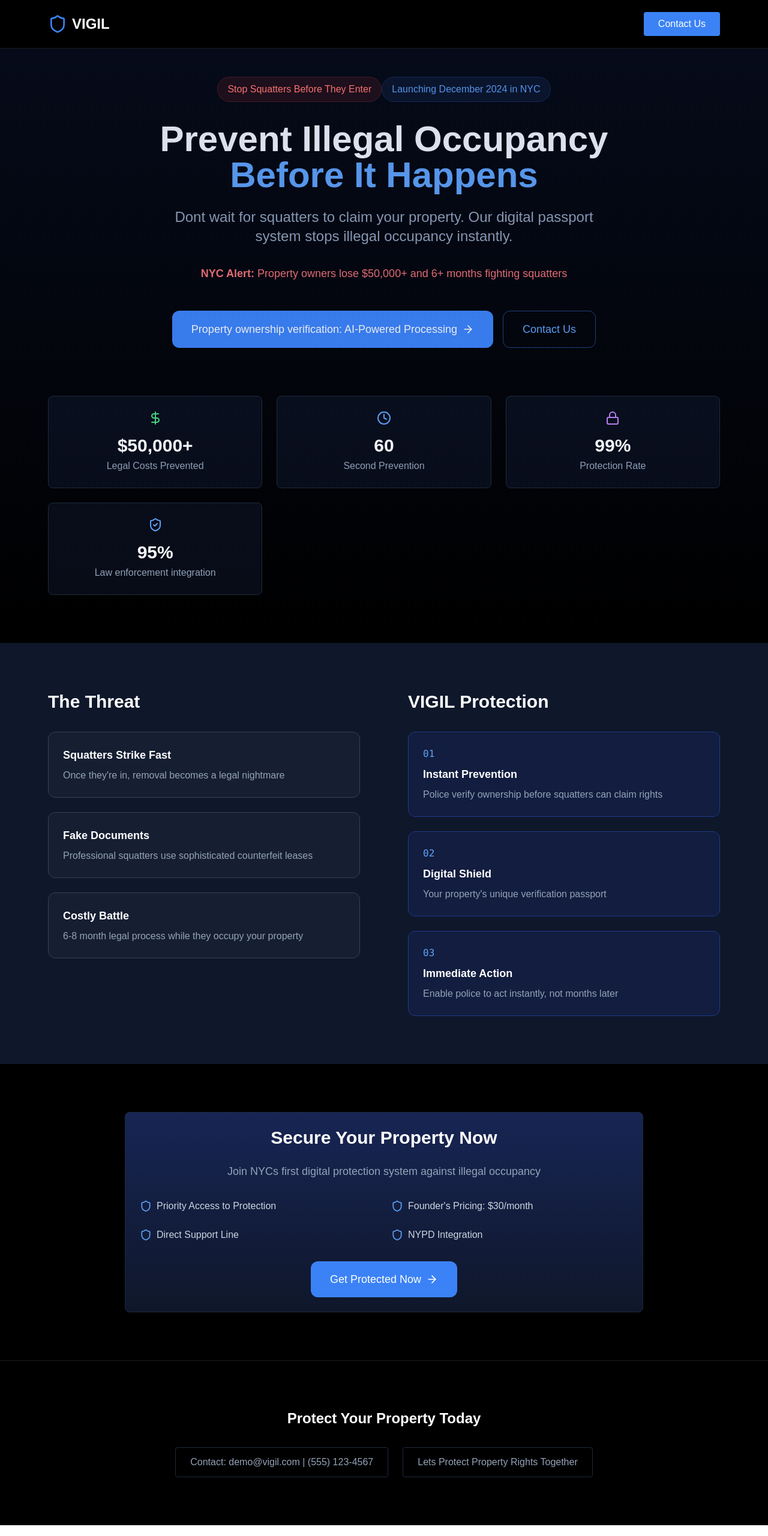
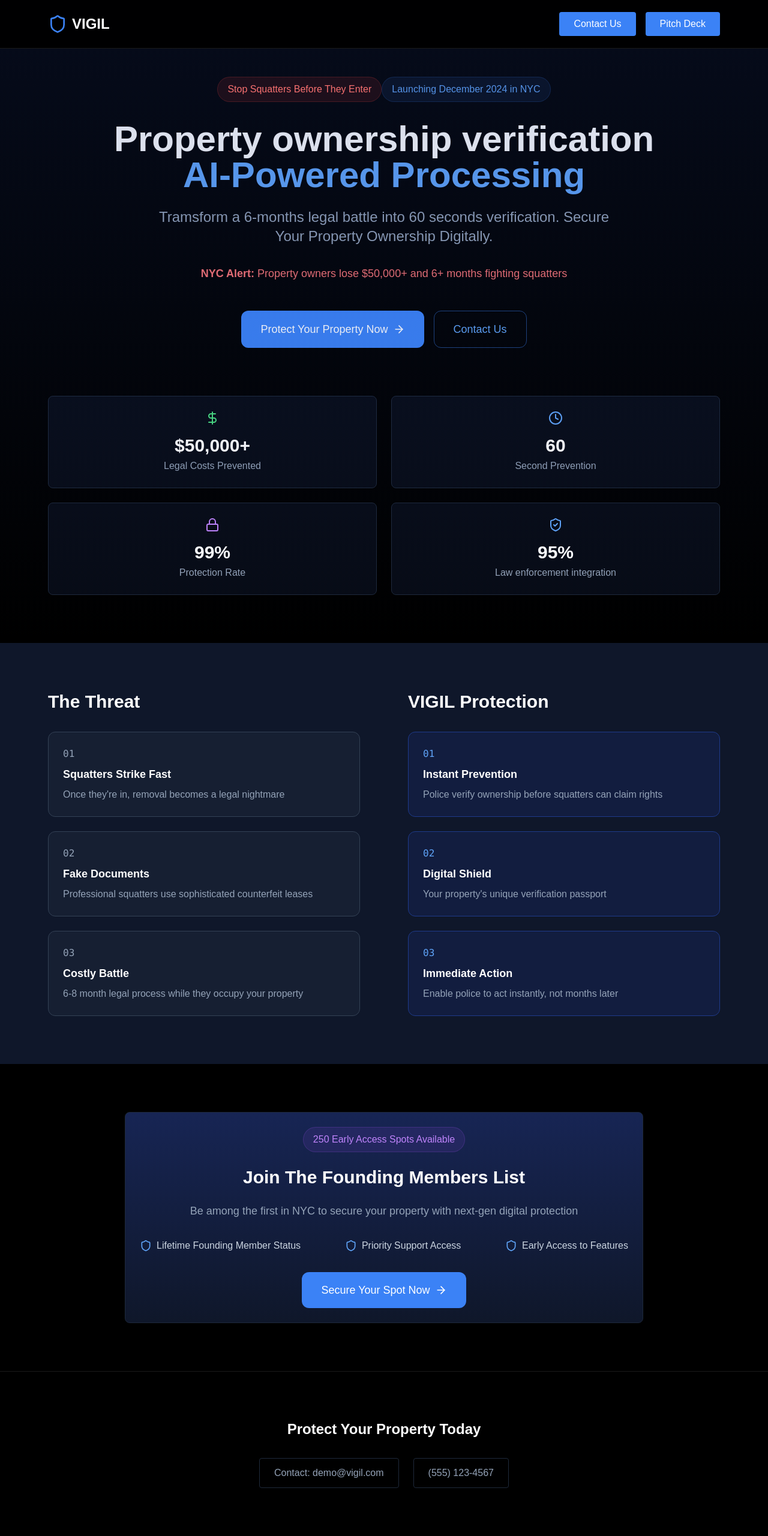
Before and after one commit to The-Vigil/Vigil_website, a Next.js app: page / in a window 1280 px wide. Shown: the whole page at 60% size. Built offline with nearby package versions, Linux system fonts and the light colour scheme.

Commit message:
updated webste form

```diff
--- a/components/artifact.tsx
+++ b/components/artifact.tsx
@@ -1,10 +1,17 @@
 "use client";
-import React from 'react';
-import { Shield, ArrowRight, Lock, Clock, DollarSign, ShieldCheck  } from 'lucide-react';
-import Link from 'next/link';
+import React from "react";
+import {
+  Shield,
+  ArrowRight,
+  Lock,
+  Clock,
+  DollarSign,
+  ShieldCheck,
+} from "lucide-react";
+import Link from "next/link";
 
 interface ButtonProps extends React.ButtonHTMLAttributes<HTMLButtonElement> {
-  variant?: 'primary' | 'outline';
+  variant?: "primary" | "outline";
   className?: string;
 }
 
@@ -16,12 +23,14 @@
 
 const Button: React.FC<ButtonProps> = ({
   children,
-  className = '',
-  variant = 'primary',
+  className = "",
+  variant = "primary",
   ...props
 }) => {
-  const baseClasses = "inline-flex items-center justify-center font-medium transition-colors focus-visible:outline-none focus-visible:ring-2 focus-visible:ring-ring focus-visible:ring-offset-2 disabled:opacity-50 disabled:pointer-events-none ring-offset-background";
-  const variantClasses = variant === "outline"
+  const baseClasses =
+    "inline-flex items-center justify-center font-medium transition-colors focus-visible:outline-none focus-visible:ring-2 focus-visible:ring-ring focus-visible:ring-offset-2 disabled:opacity-50 disabled:pointer-events-none ring-offset-background";
+  const variantClasses =
+    variant === "outline"
       ? "border border-input hover:bg-accent hover:text-accent-foreground"
       : "bg-blue-500 hover:bg-blue-600 text-white";
 
@@ -40,16 +49,16 @@
   className?: string;
 }
 
-const Card: React.FC<CardProps> = ({ children, className = '' }) => (
-  <div className={`rounded-lg border border-slate-800 bg-card text-card-foreground shadow-sm ${className}`}>
+const Card: React.FC<CardProps> = ({ children, className = "" }) => (
+  <div
+    className={`rounded-lg border border-slate-800 bg-card text-card-foreground shadow-sm ${className}`}
+  >
     {children}
   </div>
 );
 
-const CardContent: React.FC<CardProps> = ({ children, className = '' }) => (
-  <div className={`p-6 ${className}`}>
-    {children}
-  </div>
+const CardContent: React.FC<CardProps> = ({ children, className = "" }) => (
+  <div className={`p-6 ${className}`}>{children}</div>
 );
 
 interface StatsCardProps {
@@ -82,14 +91,23 @@
   </Card>
 );
 
-const ProblemCard: React.FC<ProblemSolutionCardProps> = ({ title, description }) => (
+const ProblemCard: React.FC<ProblemSolutionCardProps> = ({
+  number,
+  title,
+  description,
+}) => (
   <div className="bg-slate-800/50 border border-slate-700 rounded-xl p-6">
+    <div className="text-slate-400 font-mono mb-2">{number}</div>
     <h3 className="text-lg font-semibold text-white mb-2">{title}</h3>
     <p className="text-slate-400">{description}</p>
   </div>
 );
 
-const SolutionCard: React.FC<ProblemSolutionCardProps> = ({ number, title, description }) => (
+const SolutionCard: React.FC<ProblemSolutionCardProps> = ({
+  number,
+  title,
+  description,
+}) => (
   <div className="bg-blue-950/50 border border-blue-900 rounded-xl p-6">
     <div className="text-blue-400 font-mono mb-2">{number}</div>
     <h3 className="text-lg font-semibold text-white mb-2">{title}</h3>
@@ -104,7 +122,11 @@
   </div>
 );
 
-const ContactButton: React.FC<ContactButtonProps> = ({ text, href, onClick }) => {
+const ContactButton: React.FC<ContactButtonProps> = ({
+  text,
+  href,
+  onClick,
+}) => {
   if (href) {
     return (
       <a
@@ -135,16 +157,29 @@
       {/* Navbar */}
       <nav className="fixed w-full z-50 border-b border-white/10 bg-black/95">
         <div className="max-w-6xl mx-auto px-4 h-20 flex items-center justify-between">
+          {/* Logo Section */}
           <div className="flex items-center gap-2">
             <Shield className="w-8 h-8 text-blue-500" />
             <span className="text-2xl font-bold text-white">VIGIL</span>
           </div>
+
+          {/* Buttons Section */}
+          <div className="flex items-center gap-4">
             <Link
               href="/book"
               className="px-6 py-2 bg-blue-500 text-white rounded hover:bg-blue-600 transition"
             >
               Contact Us
             </Link>
+            <a
+  href="/Pitch_deck_vigil.pdf"
+  download="Pitch_deck_vigil.pdf" // Explicitly set the file name for download
+  className="px-6 py-2 bg-blue-500 text-white rounded hover:bg-blue-600 transition"
+>
+  Pitch Deck
+</a>
+
+          </div>
         </div>
       </nav>
 
@@ -170,26 +205,26 @@
 
             {/* Main Headline */}
             <h1 className="text-4xl md:text-6xl font-bold text-white mb-6">
-              Prevent Illegal Occupancy
-              <span className="block text-blue-400">Before It Happens</span>
+              Property ownership verification
+              <span className="block text-blue-400">AI-Powered Processing</span>
             </h1>
 
             {/* Subheadline */}
             <p className="text-xl md:text-2xl text-slate-400 mb-8 max-w-3xl mx-auto">
-              Dont wait for squatters to claim your property.
-              Our digital passport system stops illegal occupancy instantly.
+              Tramsform a 6-months legal battle into 60 seconds verification.
+              Secure Your Property Ownership Digitally.
             </p>
 
             {/* Emergency Stats */}
             <div className="mb-12 text-red-400 text-lg">
-              <span className="font-semibold">NYC Alert:</span> Property owners lose $50,000+ and 6+ months fighting squatters
+              <span className="font-semibold">NYC Alert:</span> Property owners
+              lose $50,000+ and 6+ months fighting squatters
             </div>
 
             {/* CTA Buttons */}
             <div className="flex flex-col sm:flex-row justify-center gap-4 mb-20">
               <Button className="py-4 px-8 text-lg rounded-xl">
-              Property ownership
-              verification: AI-Powered Processing
+                Protect Your Property Now
                 <ArrowRight className="ml-2 w-5 h-5" />
               </Button>
               <Link
@@ -201,7 +236,7 @@
             </div>
 
             {/* Key Stats */}
-            <div className="grid grid-cols-1 md:grid-cols-3 gap-6">
+            <div className="grid grid-cols-1 md:grid-cols-2 gap-6">
               <StatsCard
                 icon={<DollarSign className="w-6 h-6 text-green-400" />}
                 number="$50,000+"
@@ -236,14 +271,17 @@
               <h2 className="text-3xl font-bold text-white mb-8">The Threat</h2>
               <div className="space-y-6">
                 <ProblemCard
+                  number="01"
                   title="Squatters Strike Fast"
                   description="Once they're in, removal becomes a legal nightmare"
                 />
                 <ProblemCard
+                  number="02"
                   title="Fake Documents"
                   description="Professional squatters use sophisticated counterfeit leases"
                 />
                 <ProblemCard
+                  number="03"
                   title="Costly Battle"
                   description="6-8 month legal process while they occupy your property"
                 />
@@ -252,7 +290,9 @@
 
             {/* Solution Side */}
             <div>
-              <h2 className="text-3xl font-bold text-white mb-8">VIGIL Protection</h2>
+              <h2 className="text-3xl font-bold text-white mb-8">
+                VIGIL Protection
+              </h2>
               <div className="space-y-6">
                 <SolutionCard
                   number="01"
@@ -280,24 +320,38 @@
         <div className="max-w-4xl mx-auto px-4 text-center">
           <Card className="bg-gradient-to-b from-blue-950 to-slate-900 border-blue-500/20">
             <CardContent className="p-12">
+              <div className="inline-block mb-6">
+                <div className="px-4 py-2 rounded-full bg-purple-500/10 border border-purple-500/20 text-purple-400">
+                  250 Early Access Spots Available
+                </div>
+              </div>
               <h2 className="text-3xl font-bold text-white mb-6">
-                Secure Your Property Now
+                Join The Founding Members List
               </h2>
               <p className="text-slate-400 text-lg mb-8">
-                Join NYCs first digital protection system against illegal occupancy
+                Be among the first in NYC to secure your property with next-gen
+                digital protection
               </p>
-              <div className="grid grid-cols-1 md:grid-cols-2 gap-6 mb-8">
-                <BenefitItem text="Priority Access to Protection" />
-                <BenefitItem text="Founder's Pricing: $30/month" />
-                <BenefitItem text="Direct Support Line" />
-                <BenefitItem text="NYPD Integration" />
+              <div className="flex justify-between items-center gap-8 mb-8 text-left">
+  <div className="flex-shrink-0">
+    <BenefitItem text="Lifetime Founding Member Status" />
   </div>
+  <div className="flex-shrink-0">
+    <BenefitItem text="Priority Support Access" />
+  </div>
+  <div className="flex-shrink-0">
+    <BenefitItem text="Early Access to Features" />
+  </div>
+</div>
+
+              <div className="flex justify-center">
                 <Link href="/book">
-              <Button className="py-4 px-8 text-lg rounded-xl">
-                Get Protected Now
+                  <Button className="py-4 px-8 text-lg rounded-xl flex items-center">
+                    Secure Your Spot Now
                     <ArrowRight className="ml-2 w-5 h-5" />
                   </Button>
                 </Link>
+              </div>
             </CardContent>
           </Card>
         </div>
@@ -313,15 +367,14 @@
           </Link>
           <div className="flex justify-center space-x-6">
             <ContactButton
-    text="Contact: demo@vigil.com | (555) 123-4567"
+              text="Contact: demo@vigil.com"
               href="https://mail.google.com/mail/?view=cm&fs=1&to=demo@vigil.com"
             />
             <ContactButton
-    text="Lets Protect Property Rights Together"
-    onClick={() => alert('Redirecting to protect property rights!')}
+              text="(555) 123-4567"
+              onClick={() => alert("Redirecting to protect property rights!")}
             />
           </div>
-
         </div>
       </section>
     </div>
--- a/components/vigilForm.tsx
+++ b/components/vigilForm.tsx
@@ -2,6 +2,7 @@
 
 import React, { useState } from "react";
 import { useRouter } from "next/navigation";
+import { Shield } from 'lucide-react';
 
 const VigilForm = () => {
   const [formData, setFormData] = useState({
@@ -74,6 +75,17 @@
   return (
     <div className="min-h-screen bg-black text-gray-100">
       <div className="max-w-2xl mx-auto p-6">
+      <div className="mb-8 text-center">
+          <div className="flex items-center justify-center gap-2 mb-4">
+            <Shield className="w-8 h-8 text-blue-500" />
+            <h1 className="text-3xl font-bold text-white">VIGIL</h1>
+          </div>
+          <div className="bg-blue-900/20 text-blue-400 py-2 px-4 rounded-full inline-block mb-6">
+            250 Early Access Spots Available
+          </div>
+          <h2 className="text-2xl font-semibold mb-2 text-white">Protect Your Property</h2>
+          <p className="text-gray-400">Transform a 6-month legal battle into 60 second verification</p>
+        </div>
         <form className="space-y-6" onSubmit={(e) => e.preventDefault()}>
           <div>
             <label className="block text-sm font-medium mb-1 text-gray-300">Full Name</label>
```
Also changed, not shown: 1 other file (tests, documents, lock files or other folders). Lines whose indentation alone changed are shown as unchanged.
